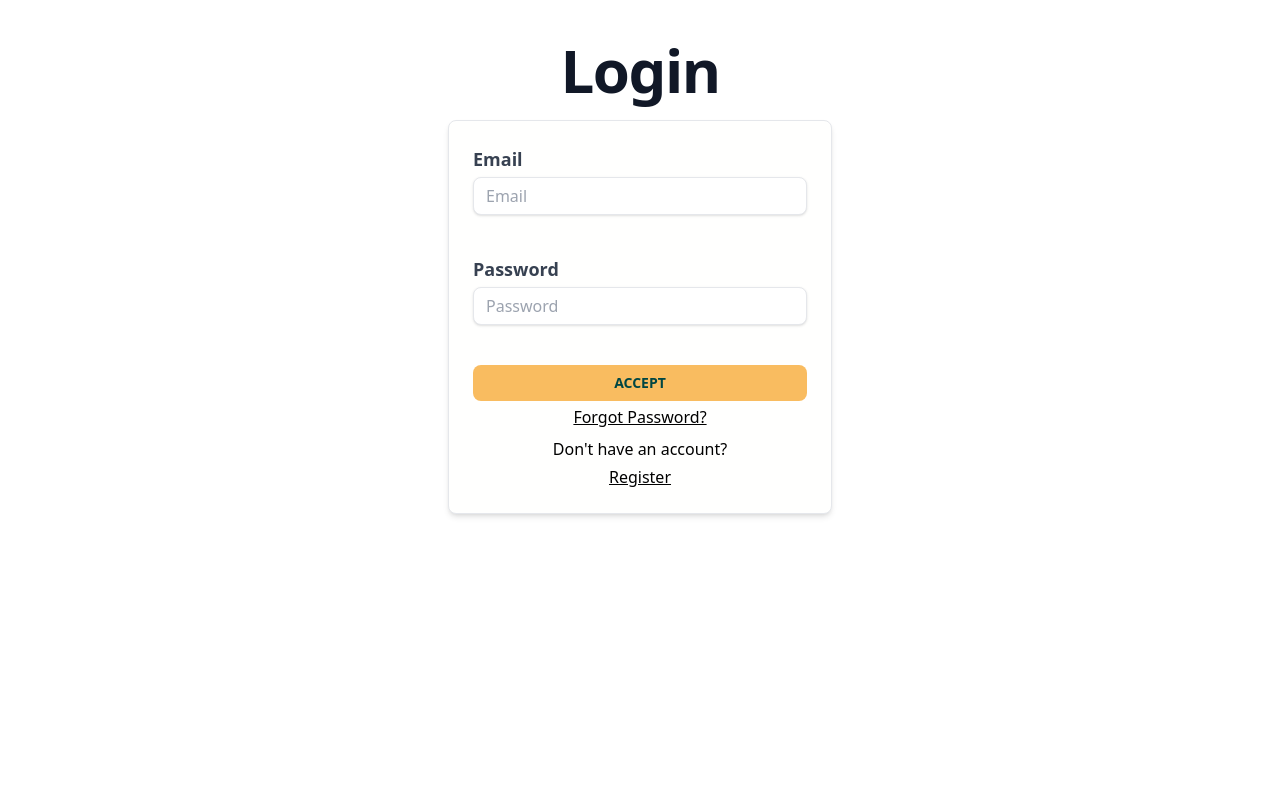
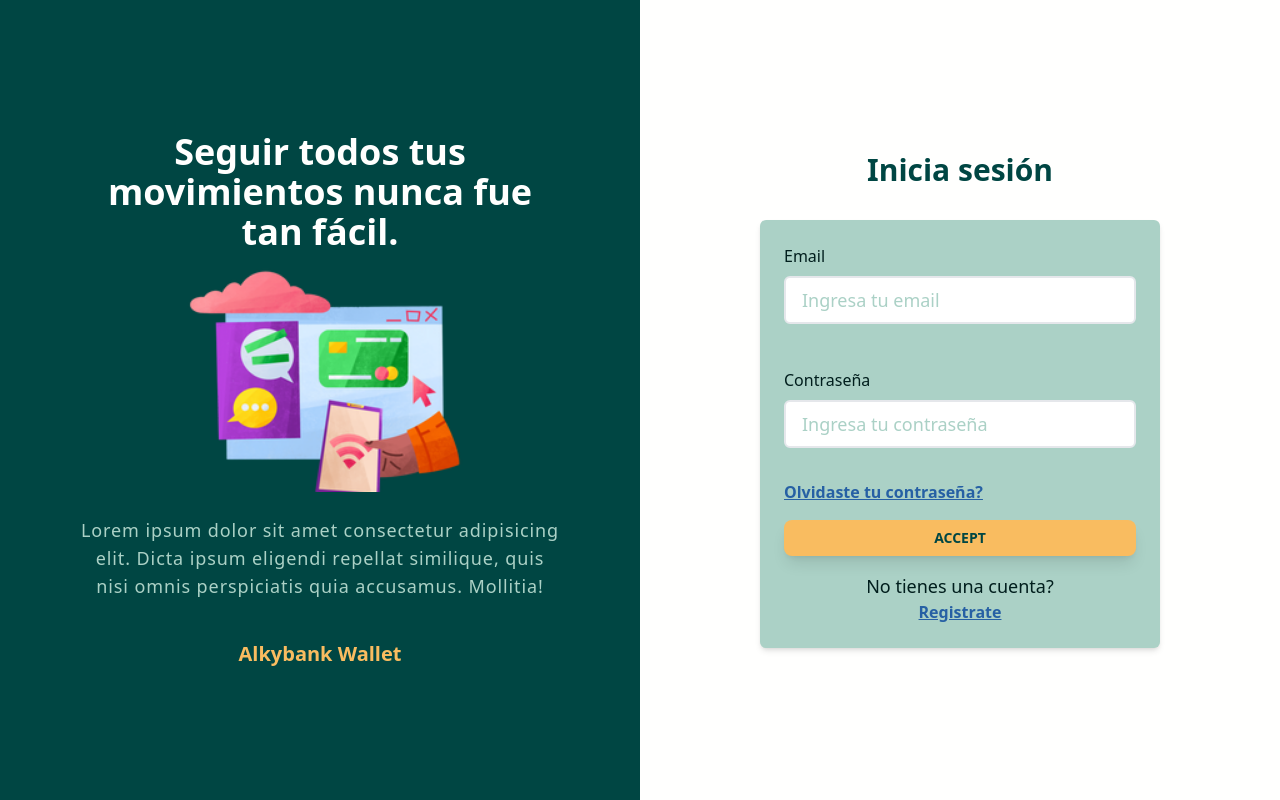
Before and after one commit to siprem10/grupo-03-undefined-FRONTEND, a React (Vite) app: page /login in a window 1280 px wide. Built offline with nearby package versions, Linux system fonts and the light colour scheme.

Commit message:
working on details and design

```diff
--- a/index.html
+++ b/index.html
@@ -4,7 +4,7 @@
     <meta charset="UTF-8" />
     <link rel="icon" type="image/svg+xml" href="/vite.svg" />
     <meta name="viewport" content="width=device-width, initial-scale=1.0" />
-    <title>Vite + React</title>
+    <title>Alkybank Wallet</title>
   </head>
   <body>
     <div id="root"></div>
--- a/src/App.jsx
+++ b/src/App.jsx
@@ -5,7 +5,6 @@ import Login from './Components/Login/Login';
 import { UserForm, createUserFields } from './Components/Forms/UserForms';
 
 function App() {
-
     return (
         <BrowserRouter>
             <Routes>
--- a/src/Components/Forms/UserForms/UserForm.jsx
+++ b/src/Components/Forms/UserForms/UserForm.jsx
@@ -18,7 +18,7 @@ function UserForm({ title, validationSchema, buttonTitle }) {
             lastName: '',
             email: '',
             password: '',
-            avatar: null,
+            avatar: null
         },
         validationSchema,
         onSubmit: async userData => {
@@ -30,7 +30,7 @@ function UserForm({ title, validationSchema, buttonTitle }) {
                 // Aca deberia mostrar las notificaciones con el respectivo error
                 console.error(error);
             }
-        },
+        }
     });
 
     return (
@@ -40,8 +40,7 @@ function UserForm({ title, validationSchema, buttonTitle }) {
             </h1>
             <div className='flex flex-wrap -mx-3 mb-6'>
                 <div className='w-full md:w-1/2 px-3 mb-6 md:mb-0'>
-                    <FormLabel htmlFor='firstName'>First Name</FormLabel>
-
+                    <FormLabel htmlFor='firstName'>Nombre</FormLabel>
                     <FormInput
                         id='firstName'
                         name='firstName'
@@ -57,7 +56,7 @@ function UserForm({ title, validationSchema, buttonTitle }) {
                         )}
                 </div>
                 <div className='w-full md:w-1/2 px-3'>
-                    <FormLabel htmlFor='lastName'>Last Name</FormLabel>
+                    <FormLabel htmlFor='lastName'>Apellido</FormLabel>
                     <FormInput
                         id='lastName'
                         name='lastName'
@@ -92,7 +91,7 @@ function UserForm({ title, validationSchema, buttonTitle }) {
             </div>
             <div className='flex flex-wrap -mx-3 mb-6'>
                 <div className='w-full px-3'>
-                    <FormLabel htmlFor='password'>Password</FormLabel>
+                    <FormLabel htmlFor='password'>Contraseña</FormLabel>
                     <FormInput
                         id='password'
                         name='password'
@@ -110,7 +109,7 @@ function UserForm({ title, validationSchema, buttonTitle }) {
             </div>
             <div>
                 <FormLabel htmlFor='avatar'>
-                    Avatar <small>(Optional)</small>
+                    Avatar <small>(opcional)</small>
                 </FormLabel>
                 <FormLabel labelButton={true} htmlFor='avatar'>
                     Select File
@@ -141,17 +140,16 @@ function UserForm({ title, validationSchema, buttonTitle }) {
                     <FaUser />
                     {buttonTitle}
                 </FormButton>
-
                 <button
                     className='flex-shrink-0 border-transparent border-4 text-teal-500 hover:text-teal-800 text-sm py-1 px-2 rounded'
                     type='button'
                     onClick={formik.handleReset}
                 >
-                    Clear Form
+                    Limpiar formulario
                 </button>
             </div>
         </form>
-    );
+    )
 }
 
 export default UserForm;
--- a/src/Components/Header/Header.jsx
+++ b/src/Components/Header/Header.jsx
@@ -4,7 +4,7 @@ import BaseButton from '../BaseButton/BaseButton';
 
 export default function Header() {
 
-    const sections = ['gastos', 'balance', 'movimientos'];
+    const sections = ['transacciones', 'categorías'];
 
     return (
         <nav className='flex w-full h-20 px-10 items-center justify-between shadow-lg bg-white text-primary'>
--- a/src/Components/Login/Login.jsx
+++ b/src/Components/Login/Login.jsx
@@ -17,15 +17,15 @@ export default function Login() {
         password: "",
     }
 
-    const {status, userData, error} = useSelector(state => state.auth);
+    const { status, userData, error } = useSelector(state => state.auth);
     const dispatch = useDispatch();
     const navigate = useNavigate();
 
     useEffect(() => {
-        if(status === "success" && getToken()) {
+        if (status === "success" && getToken()) {
             dispatch(getUserInfo());
             Object.keys(userData).length ? navigate("/") : dispatch(setLogout());
-        } else if(status === "failed") {
+        } else if (status === "failed") {
             alertErr(error);
             dispatch(setLogout());
         }
@@ -38,26 +38,21 @@ export default function Login() {
         setInputState({
             ...inputState,
             [e.target.name]: e.target.value
-        });
-
+        })
         handleSetInputErrs(e.target.name, e.target.value);
     }
 
     function validateErrs(input) {
-
         let errors = {};
-
         if (!input.email) {
             errors.email = 'Email is required';
         }
         else if (!isValidEmail(input.email)) {
             errors.email = `Email is invalid`;
         }
-
         if (!input.password) {
             errors.password = 'Password is required';
         }
-
         return errors;
     }
 
@@ -72,7 +67,7 @@ export default function Login() {
             !inputState.password ||
             inputError.email ||
             inputError.password
-        );
+        )
     }
 
     function handleOnSubmit(e) {
@@ -81,19 +76,27 @@ export default function Login() {
     }
 
     return (
-        <div className="flex flex-col w-full h-full mt-10">
-            <div className="flex flex-col justify-center items-center">
-                <h1 className="title">Login</h1>
-
+        <div className="flex flex-col md:flex-row w-full h-full">
+            <section className="basis-1/2 flex px-20 justify-between items-center text-center bg-primary text-white">
+                <div className="flex flex-col justify-center items-center">
+                    <div className="flex flex-col mb-6 items-center">
+                        <h1 className="font-bold text-4xl text-white">Seguir todos tus movimientos nunca fue tan fácil.</h1>
+                        <img className="h-60 w-80 object-cover" src="/src/assets/landing-cover.png" alt="aca va una foto copada" />
+                    </div>
+                    <h3 className="font-medium text-lg text-secondary tracking-wider">Lorem ipsum dolor sit amet consectetur adipisicing elit. Dicta ipsum eligendi repellat similique, quis nisi omnis perspiciatis quia accusamus. Mollitia!</h3>
+                    <span className="mt-10 font-bold text-xl text-accent">Alkybank Wallet</span>
+                </div>
+            </section>
+            <section className="basis-1/2 flex flex-col px-20 justify-center items-center mt-10 md:mt-0 bg-white text-black">
+                <h2 className="form_title">Inicia sesión</h2>
                 <form className="form" onSubmit={e => e.preventDefault()}>
-
                     <div className="mb-4">
                         <label className="label">
                             Email
                         </label>
                         <input className="inputForm"
                             type="text"
-                            placeholder="Email"
+                            placeholder="Ingresa tu email"
                             name="email"
                             value={inputState.email}
                             onChange={(e) => handleSetInput(e)}>
@@ -102,13 +105,12 @@ export default function Login() {
                             {inputError.email && <p className="inputFormErr">{inputError.email}</p>}
                         </div>
                     </div>
-
                     <div className="mb-4">
                         <label className="label">
-                            Password
+                            Contraseña
                         </label>
                         <input className="inputForm"
-                            placeholder="Password"
+                            placeholder="Ingresa tu contraseña"
                             type="password"
                             name="password"
                             value={inputState.password}
@@ -117,20 +119,19 @@ export default function Login() {
                         <div className="h-5">
                             {inputError.password && <p className="inputFormErr">{inputError.password}</p>}
                         </div>
+                        <Link to="/forgot-password" className="flex mt-1 font-semibold text-info underline">Olvidaste tu contraseña?</Link>
                     </div>
-
                     <div className="flex flex-col w-full">
-                        <BaseButton
+                        <BaseButton className="c"
                             onClick={(e) => handleOnSubmit(e)}
                             disabled={isButtonDisabled()}
                             type='submit'>
                         </BaseButton>
-                        <Link to="/forgot-password" className="mt-1 flex justify-center underline">Forgot Password?</Link>
-                        <p className="mt-2 mb-1 flex justify-center">Don't have an account?</p>
-                        <Link to="/register" className="flex justify-center underline">Register</Link>
+                        <p className="flex mt-4 text-lg justify-center">No tienes una cuenta?</p>
+                        <Link to="/register" className="flex justify-center underline font-semibold text-info">Registrate</Link>
                     </div>
                 </form>
-            </div>
+            </section>
         </div>
     )
 }
--- a/src/Components/styles/Form.css
+++ b/src/Components/styles/Form.css
@@ -1,19 +1,19 @@
-.title {
-    @apply text-center mb-5 text-4xl font-extrabold tracking-tight leading-none text-gray-900 md:text-5xl lg:text-6xl dark:text-white
+.form {
+    @apply md:w-[400px] p-6 shadow-md bg-secondary rounded-md shadow-md
 }
 
-.form {
-    @apply md:w-96 p-6 bg-white border border-gray-200 rounded-lg shadow-md dark:bg-gray-800 dark:border-gray-700
+.form_title {
+    @apply mb-4 md:mb-8 font-semibold text-3xl text-primary text-center
 }
 
 .label {
-    @apply block text-gray-700 text-lg font-bold mb-1
+    @apply block mb-2 font-medium text-black text-base
 }
 
 .inputForm {
-    @apply mb-1 shadow appearance-none border rounded-lg w-full py-2 px-3 text-gray-700 leading-tight focus:outline-none
+    @apply w-full mb-2 py-2 px-4 font-medium text-lg placeholder:text-secondary border-2 rounded-md focus:outline-none focus:text-primary
 }
 
 .inputFormErr {
-    @apply text-red-600 font-bold
+    @apply font-semibold text-sm text-error
 }
--- a/src/index.css
+++ b/src/index.css
@@ -17,9 +17,9 @@
 }
 
 .primaryButton {
-  @apply py-2 px-4 font-bold text-sm text-primary uppercase rounded-lg bg-accent
+  @apply py-2 px-4 font-bold text-sm text-primary uppercase rounded-lg bg-accent shadow-lg hover:shadow-xl hover:opacity-80 ease-out duration-200
 }
 
 .secondaryButton {
-  @apply py-2 px-4 font-bold text-sm text-primary uppercase rounded-lg border-2 border-primary
+  @apply py-2 px-4 font-bold text-sm text-primary uppercase rounded-lg border-2 border-primary shadow-lg hover:shadow-xl hover:opacity-80 ease-out duration-200
 }
```
Also changed, not shown: src/Components/Forms/CategoriesForm.jsx (+13 -20 lines), src/Components/Forms/TransactionsForm.jsx (+13 -20 lines), src/Components/Forms/UserForms/FormComponents.jsx (+4 -5 lines), src/Components/Register/Register.jsx (+3 -21 lines), vite.config.js.timestamp-1670692337510.mjs (added, +10 -0 lines), src/assets/landing-cover.png (added), 1 other file (tests, documents, lock files or other folders).
